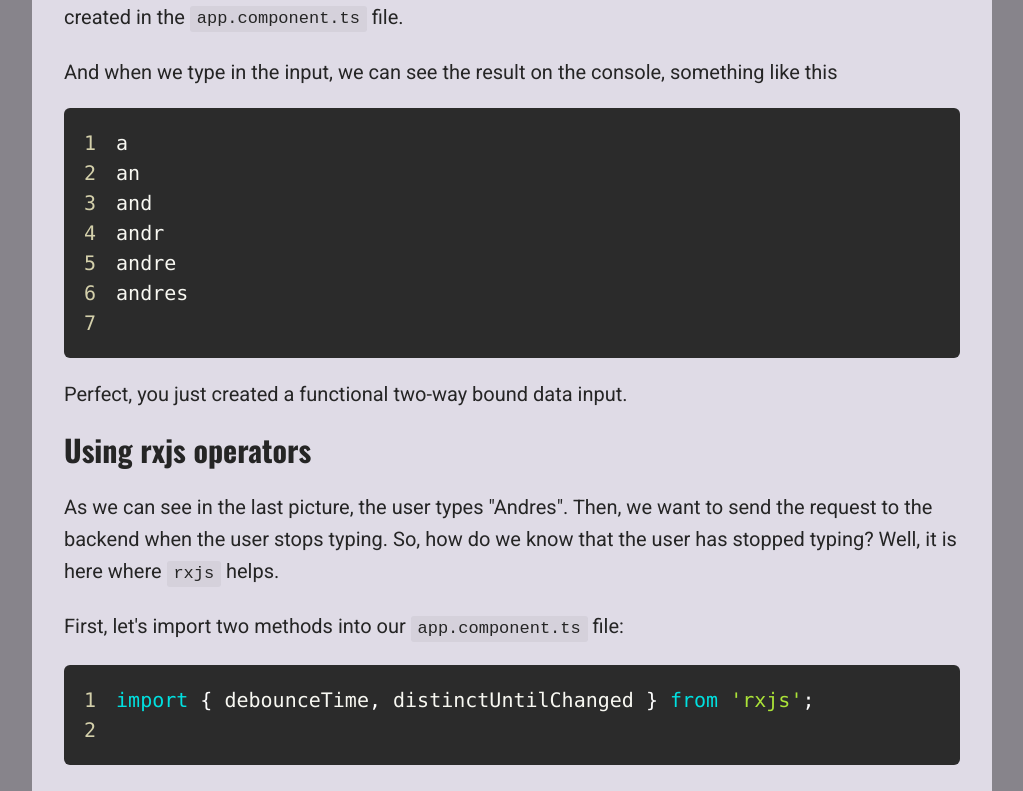
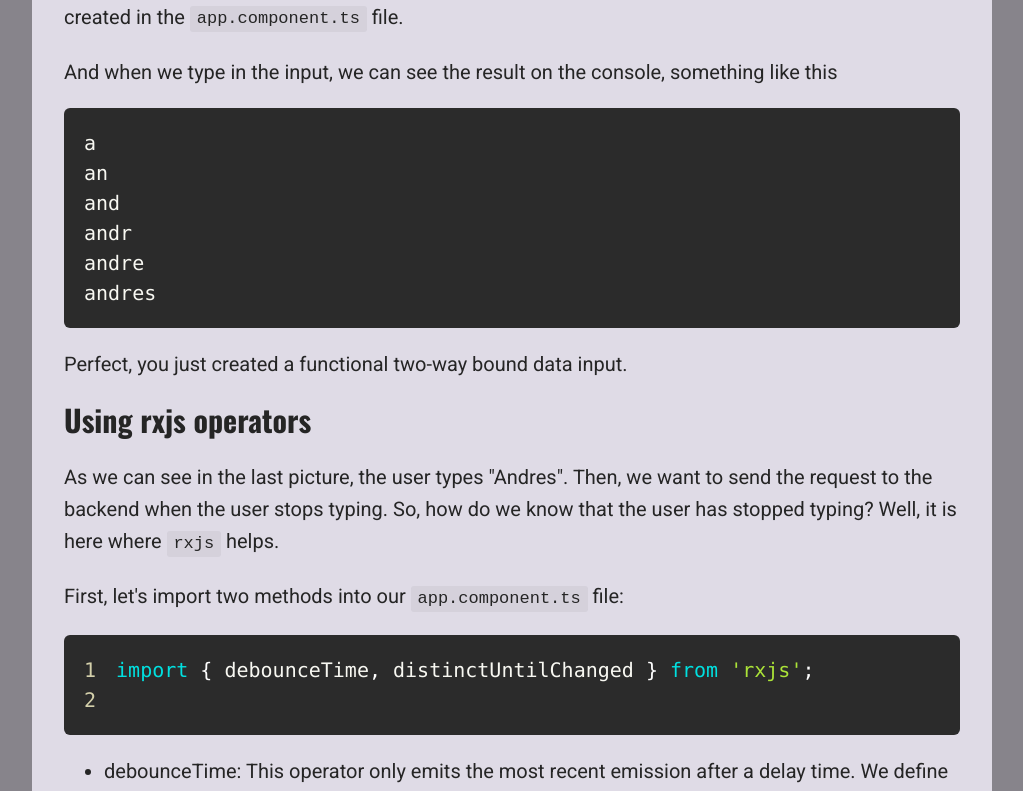
Before and after one commit to Andres2D/2d-blog-nextjs, a Next.js app: page /posts/angular-async-input in a window 1280 px wide. Shown: the part 2720-3511 px from the top of the page, without its empty margins (128-1151 px from the left). Built offline with nearby package versions, Linux system fonts and the light colour scheme.

Commit message:
Use the dinamyc language and show lines condictionally

```diff
--- a/components/posts/post-detail/post-content.js
+++ b/components/posts/post-detail/post-content.js
@@ -47,8 +47,8 @@ const PostContent = (props) => {
         return (
           <SyntaxHighLighter
             style={a11yDark}
-            language='ts'
-            showLineNumbers
+            language={languageFormat[1]}
+            showLineNumbers={languageFormat[1] === 'console' ? false : true}
             wrapLines
           >
             {children}
```
